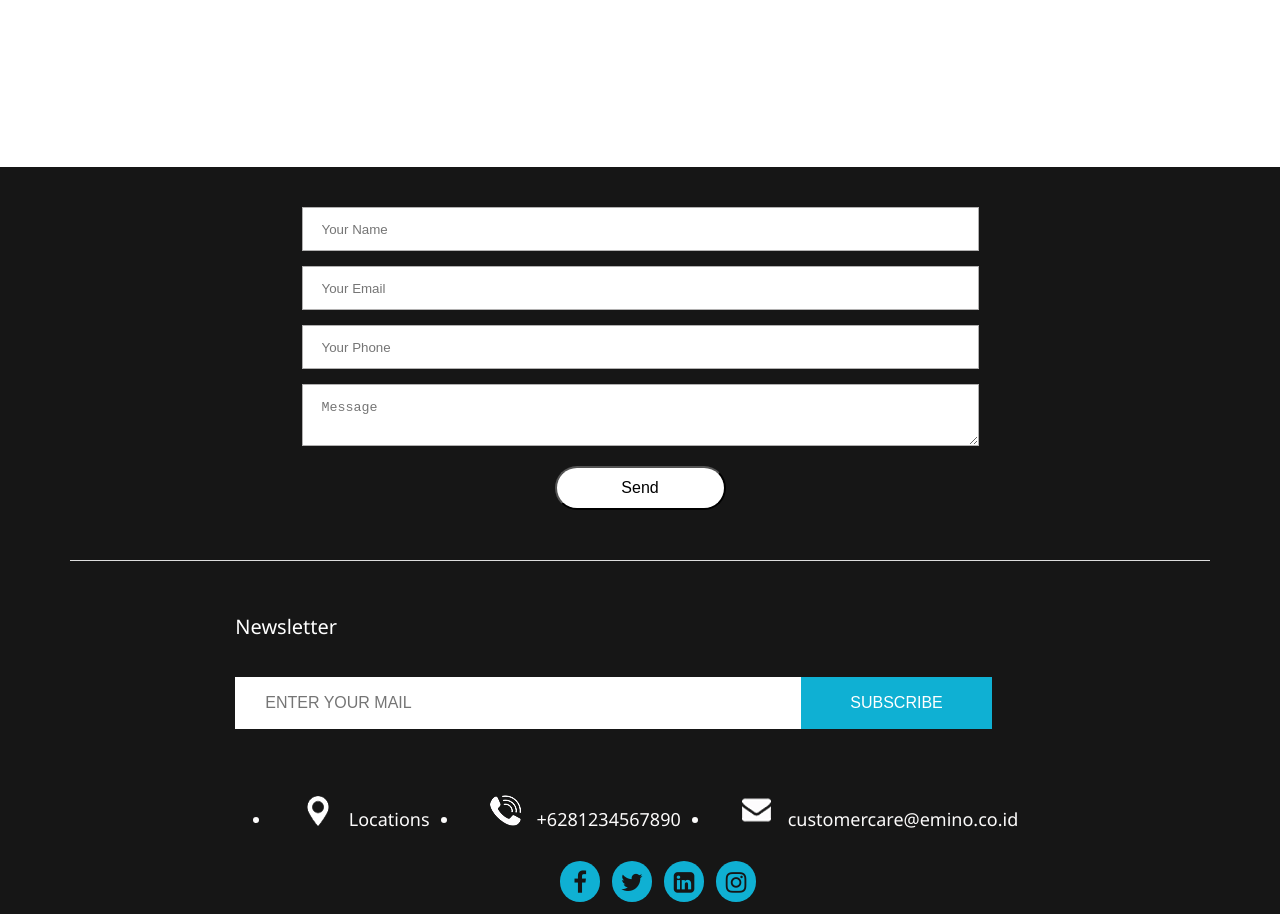
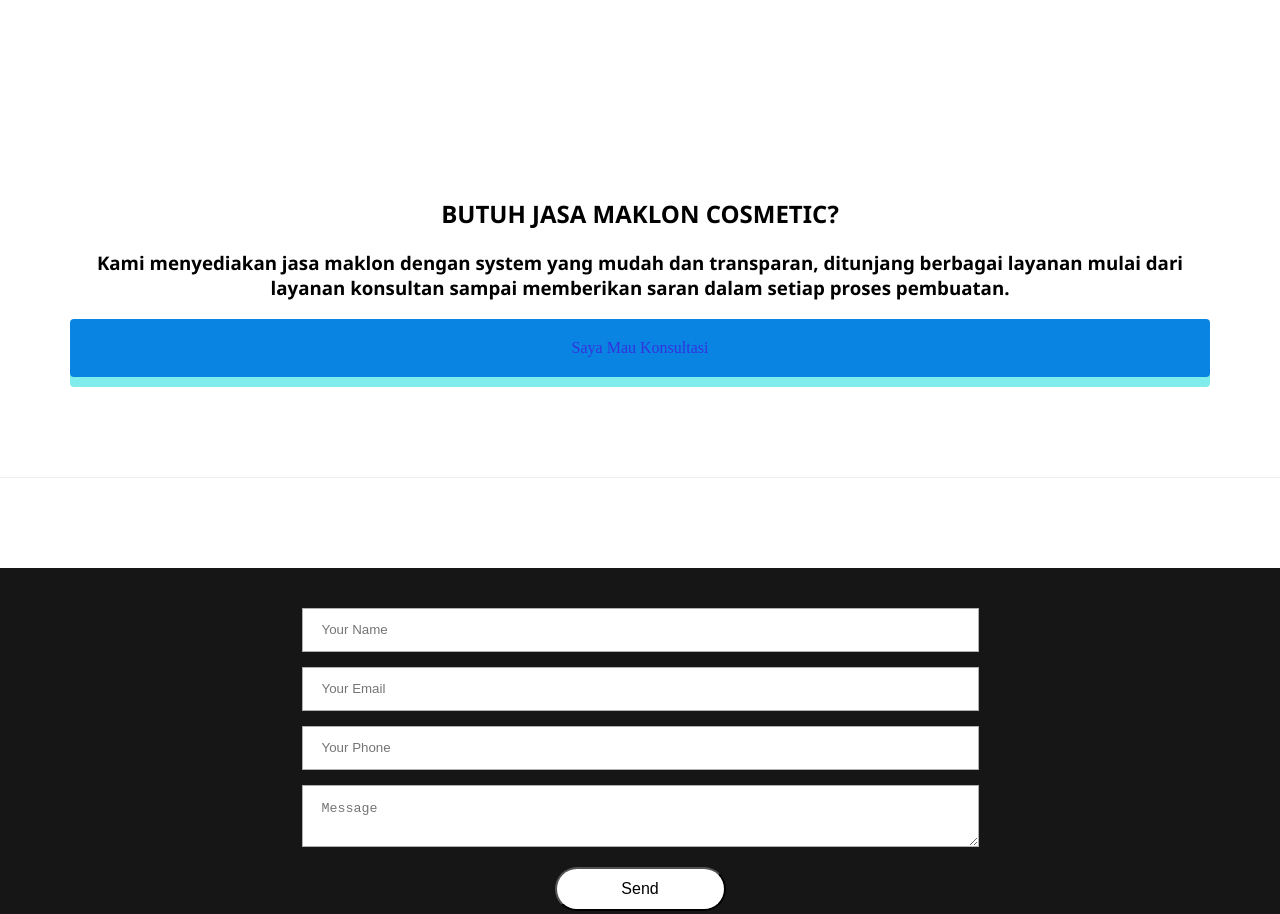
Before and after one commit to rafifm/DTS_FGA_D02, a plain HTML site: page index.html in a window 1280 px wide. Shown: the part 1691-2605 px from the top of the page. Drawn offline with Linux system fonts and the light colour scheme.

Commit message:
testimoni

```diff
--- a/css/stylesheet.css
+++ b/css/stylesheet.css
@@ -199,7 +199,38 @@ header {
 }
 
 /* Produk (Rafif Musyaffa) End */
+/* Testimoni (Nicky Annisa D) start*/
+.btn-testimoni {
+  padding: 5px 10px;
+  color: rgb(51, 51, 221);
+  opacity: 10;
+  border-radius: 4px;
+  text-align: center;
+  display: inline-block;
+  width: 100%
+}
 
+.message-wrapper {
+  border-bottom: 1px solid #eee;
+  padding-top: 100px;
+  padding-bottom: 100px;
+  text-align: center;
+}
+
+.message {
+  padding: 20px 50px;
+  background-color: #0984e3;
+  font-family: "Avenir Next";
+  cursor: pointer;
+  box-shadow: 0 10px #81ecec;
+}
+
+.message:active {
+  position: relative;
+  top: 4px;
+  box-shadow: none;
+}
+/* Testimoni (Nicky Annisa D) end*/
 /** start contact section **/
 .contact {
   padding-top: 90px;
--- a/index.html
+++ b/index.html
@@ -7,7 +7,7 @@
   <link rel="stylesheet" href="css/stylesheet.css">
   <link rel="stylesheet" href="css/responsive.css">
   <link rel="stylesheet" href="//maxcdn.bootstrapcdn.com/font-awesome/4.5.0/css/font-awesome.min.css">
-  <title>Document</title>
+  <title>Emino</title>
 </head>
 <body>
   <!-- Header+about us (Quintan Suri Istiqomah) start -->
@@ -90,10 +90,20 @@
     </div>
   </div>
   <!-- Produk (Rafif Musyaffa) End -->
-  <!-- Testimoni -->
+  <!-- Testimoni (Nicky Annisa D) start -->
+  <div id="review" class="message-wrapper">
+    <div class="container">
+      <div class="heading">
+        <h2>BUTUH JASA MAKLON COSMETIC?</h2>
+        <h3>Kami menyediakan jasa maklon dengan system yang mudah dan transparan, ditunjang berbagai layanan mulai dari layanan konsultan sampai memberikan saran dalam setiap proses pembuatan.</h3>
+      </div>
+      <span class="btn-testimoni message">Saya Mau Konsultasi</span>
+    </div>
+  </div>
+  <!-- Testimoni (Nicky Annisa D) end -->
   <!-- Footer dan Contact Us start -->
-  <footr>
-    <div class="footer ">
+  <footer>
+    <div id="contact-us" class="footer ">
     <div class="container">
       <div class="row">
         <div class="col-md-12">
@@ -165,7 +175,7 @@
           </div>
       </div>
     </div>
-  </footr>
+  </footer>
   <!-- Footer dan Contact Us End -->
 </body>
 </html>
```
